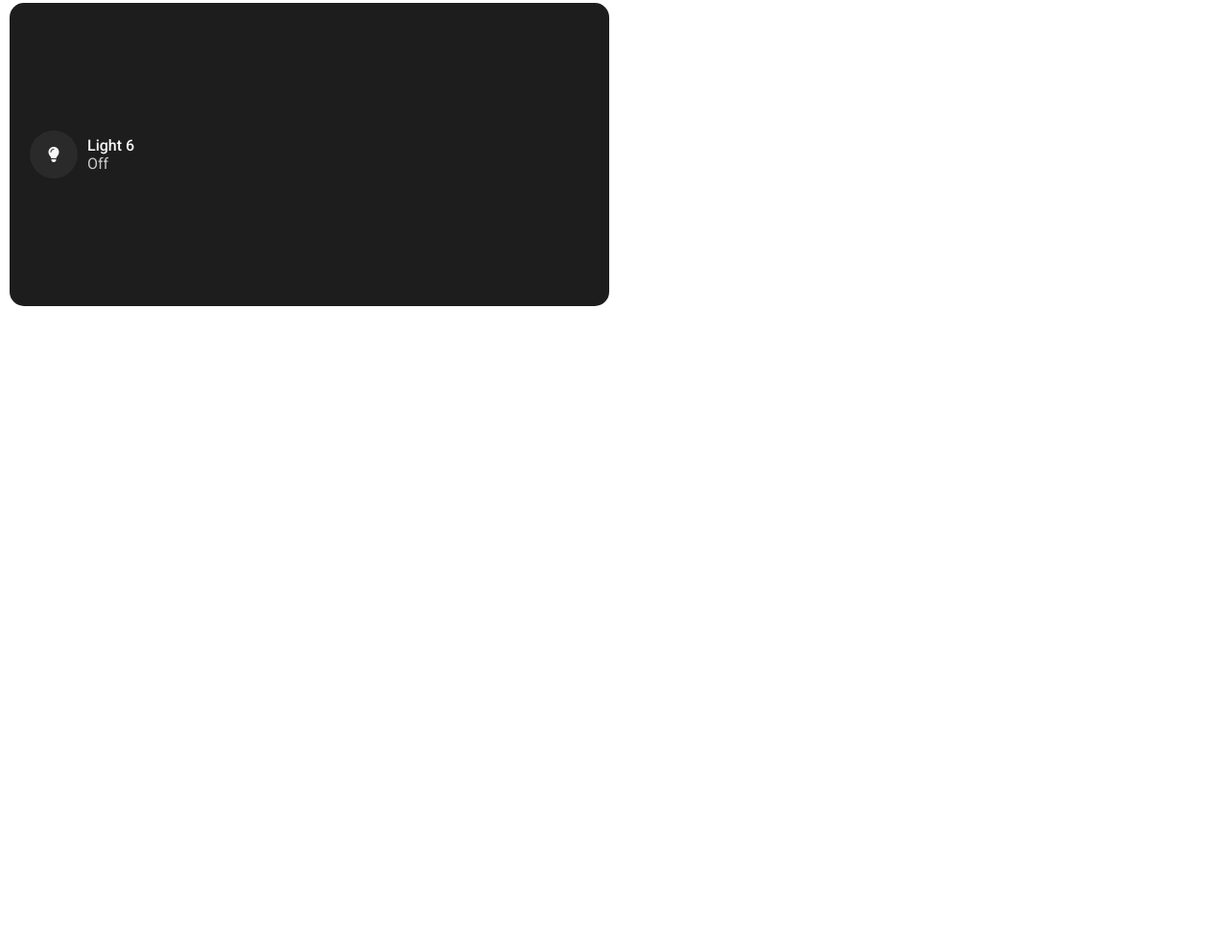
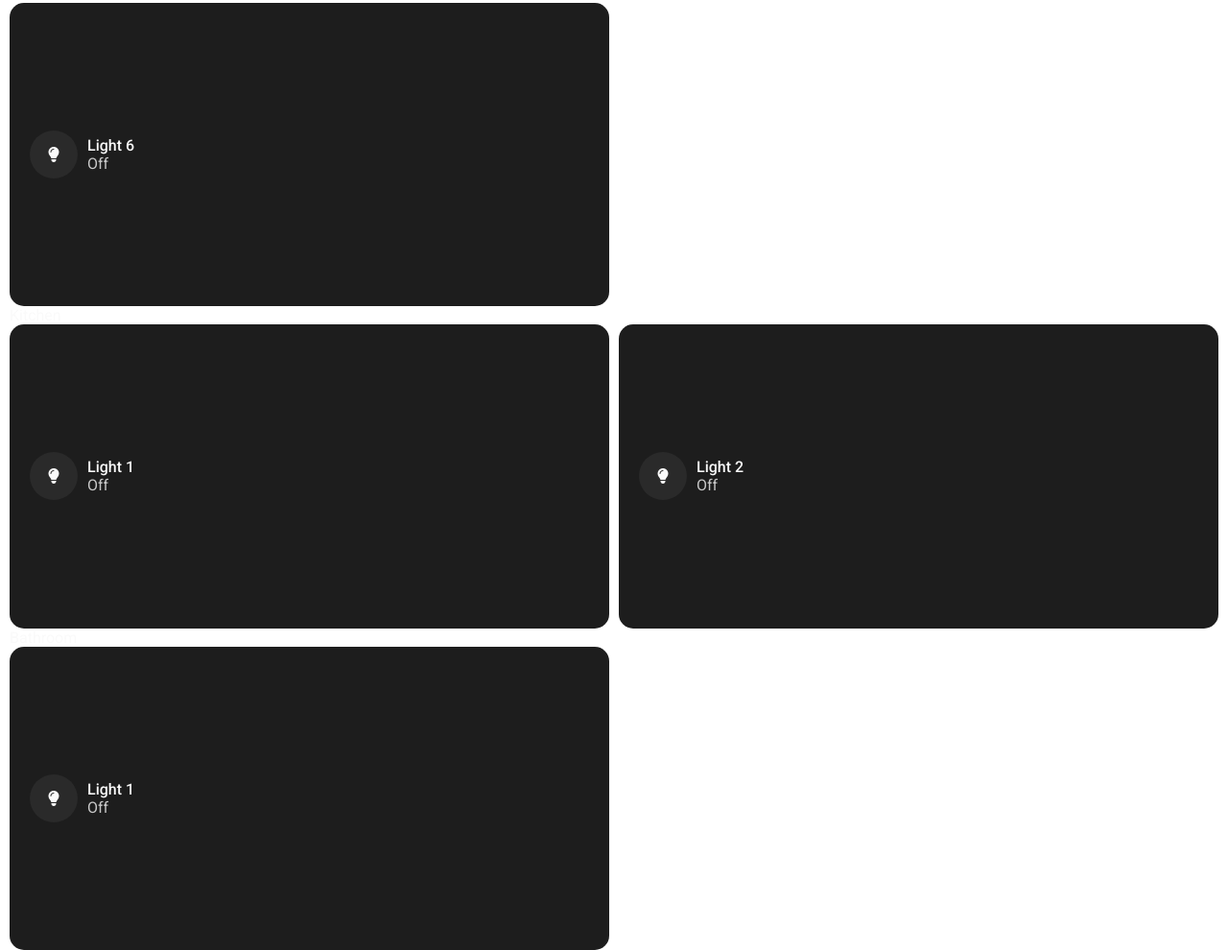
Before and after one commit to ErogeMaster225/PBL4, a website: page public/index.html in a window 1280 px wide. Shown: the part 1015-2005 px from the top of the page at 96% size. Before the commit the page ends 1334 px from the top, so only its background shows below. Drawn offline with nearby package versions, Linux system fonts and the light colour scheme; no server answers.

Commit message:
2nd commit

```diff
--- a/public/index.html
+++ b/public/index.html
@@ -70,6 +70,36 @@
 					</div>
 				</div>
 			</div>
+			<div class="roomLabel">Kitchen</div>
+			<div class="deviceGrid">
+				<input type="checkbox" id="Light1" name="Light26" hidden />
+				<div class="Toggle">
+					<div class="icon"><i class="fa-solid fa-lightbulb"></i></div>
+					<div class="textWrapper">
+						<div class="device">Light 1</div>
+						<div class="status">Off</div>
+					</div>
+				</div>
+				<input type="checkbox" id="Light2" name="Light26" hidden />
+				<div class="Toggle">
+					<div class="icon"><i class="fa-solid fa-lightbulb"></i></div>
+					<div class="textWrapper">
+						<div class="device">Light 2</div>
+						<div class="status">Off</div>
+					</div>
+				</div>
+			</div>
+			<div class="roomLabel">Bathroom</div>
+			<div class="deviceGrid">
+				<input type="checkbox" id="Light1" name="Light26" hidden />
+				<div class="Toggle">
+					<div class="icon"><i class="fa-solid fa-lightbulb"></i></div>
+					<div class="textWrapper">
+						<div class="device">Light 1</div>
+						<div class="status">Off</div>
+					</div>
+				</div>
+			</div>
 		</div>
 
 		<script src="/socket.io/socket.io.js"></script>
--- a/public/style.css
+++ b/public/style.css
@@ -59,6 +59,7 @@ html {
 	position: relative;
 	align-items: center;
 	background-color: #1D1D1D;
+	transition: all 0.4s;
 }
 .icon {
 	background-color: #2a2a2a;
```
